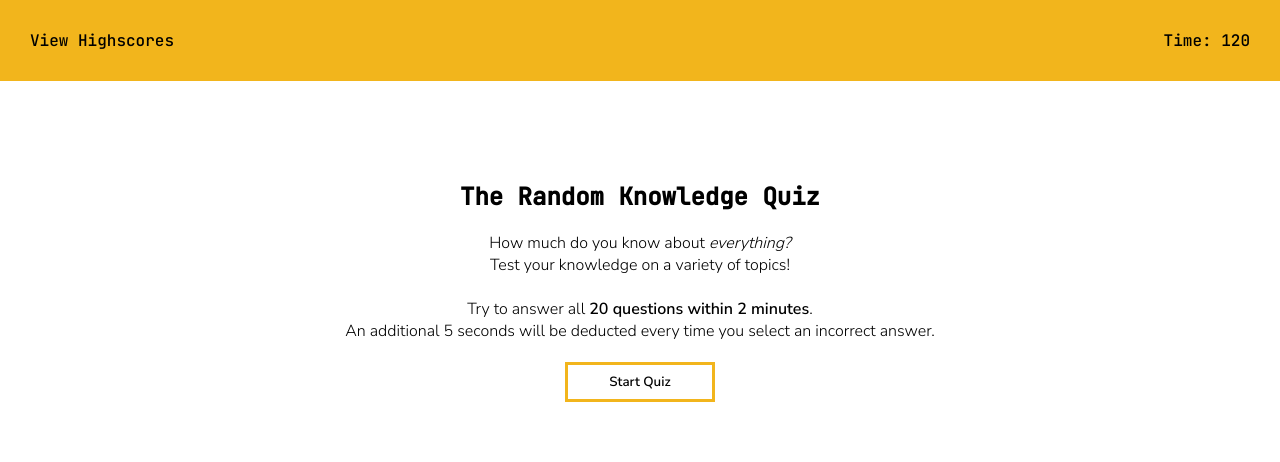
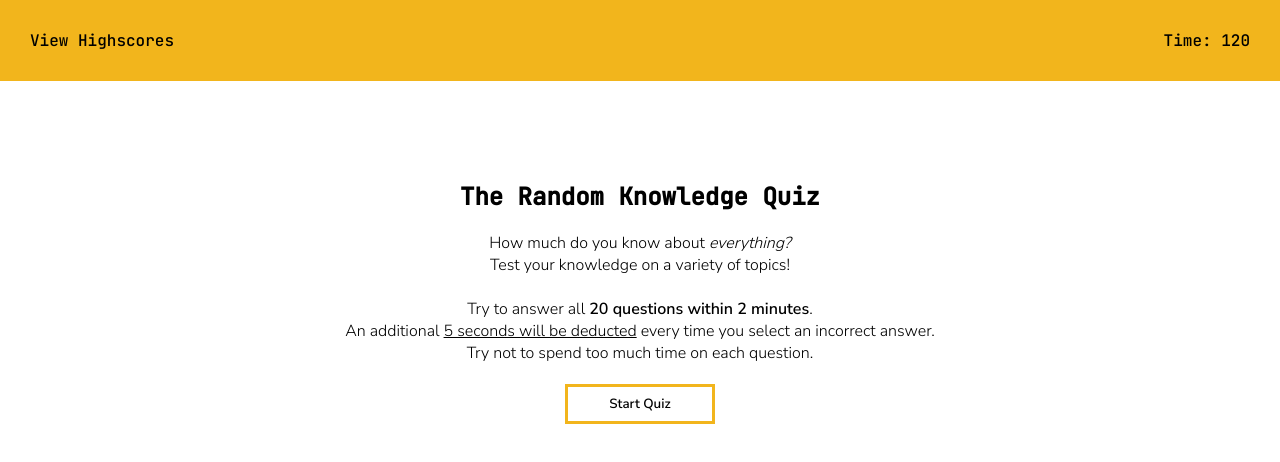
Before and after one commit to jkaho/quiz-website, a plain HTML site: page index.html in a window 1280 px wide. Drawn offline with Linux system fonts and the light colour scheme.

Commit message:
Modify 'index.html' to edit text

```diff
--- a/index.html
+++ b/index.html
@@ -20,7 +20,7 @@
         <div id="start">
             <h2>The Random Knowledge Quiz</h2>
             <p>
-                How much do you know about <em>everything?</em><br>Test your knowledge on a variety of topics!<br><br>Try to answer all <strong>20 questions within 2 minutes</strong>.<br>An additional 5 seconds will be deducted every time you select an incorrect answer.
+                How much do you know about <em>everything?</em><br>Test your knowledge on a variety of topics!<br><br>Try to answer all <strong>20 questions within 2 minutes</strong>.<br>An additional <u>5 seconds will be deducted</u> every time you select an incorrect answer.<br>Try not to spend too much time on each question.
             </p>
             <div id="start-btn-div"><button id="start-quiz">Start Quiz</button></div>
         </div>
```
